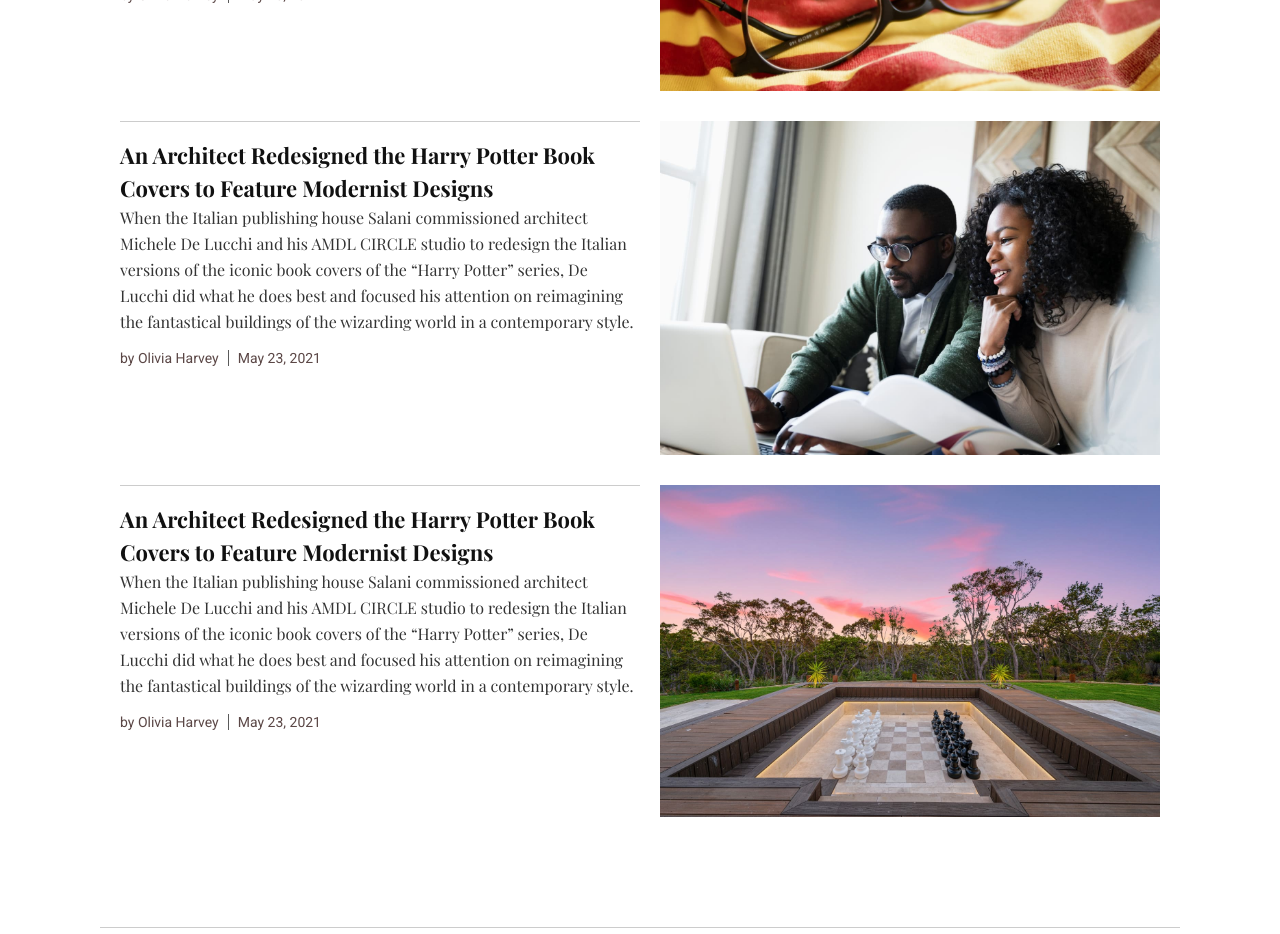
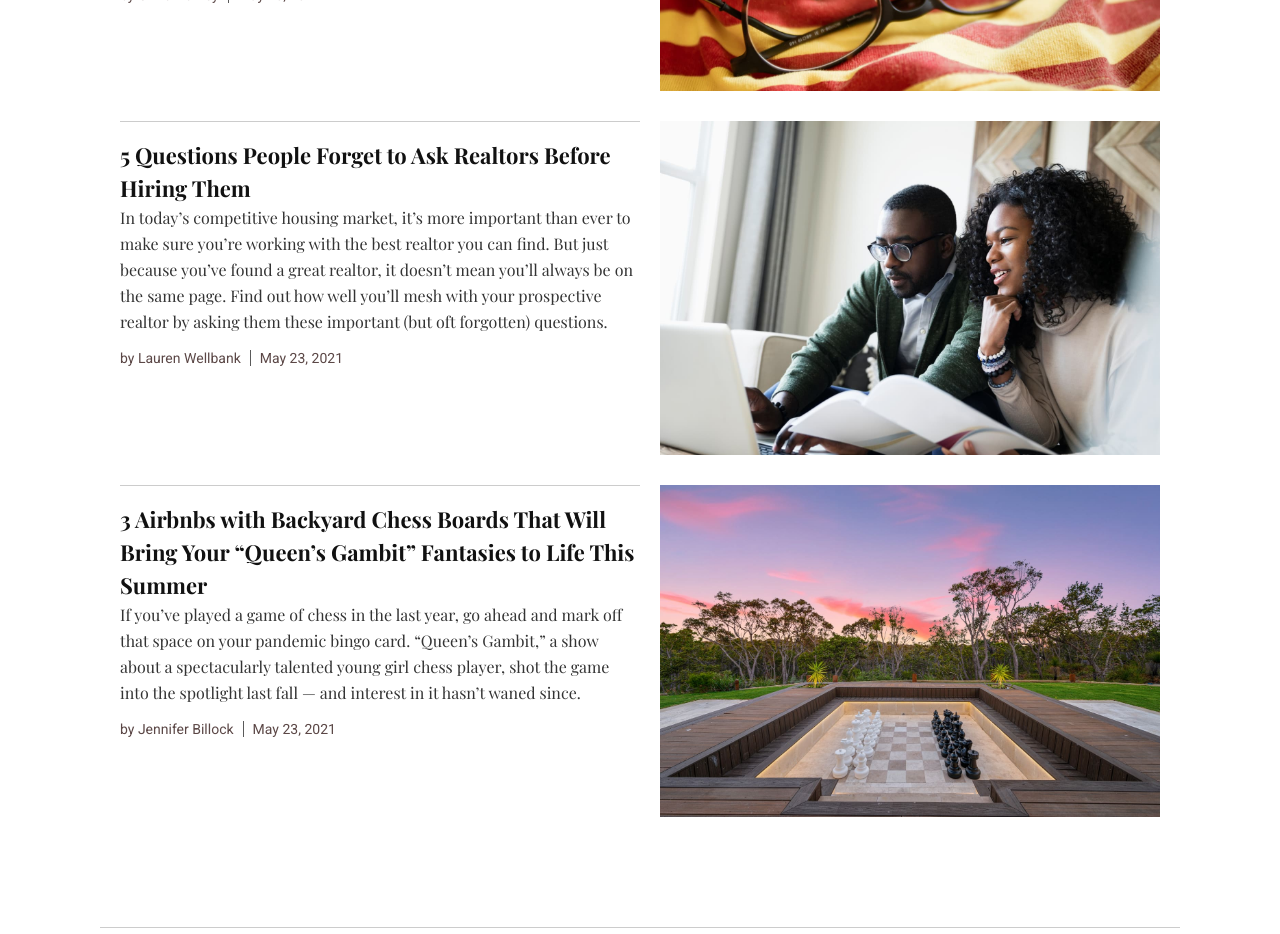
Before and after one commit to doramakh/multiple-language, a React (Create React App) app: page / in a window 1280 px wide. Shown: the part 1240-2174 px from the top of the page. Built offline with nearby package versions, Linux system fonts and the light colour scheme; a web font is replaced by a local one.

Commit message:
add multiple language function to articles section

```diff
--- a/src/Components/Articles.jsx
+++ b/src/Components/Articles.jsx
@@ -1,4 +1,10 @@
+import { useLang } from './../Context/LanguageContext'
+import translates from "./../translates"
+
 function Articles() {
+
+    const [lang] = useLang()
+
     return (
         <>
             <section className="articles">
@@ -8,15 +14,11 @@ function Articles() {
                         <li className="articles-item">
                             <a className="articles-link" href="#">
                                 <div className="articles-text-wrapper">
-                                    <h3 className="articles-title">
-                                    An Architect Redesigned the Harry Potter Book Covers to Feature Modernist Designs
-                                    </h3>
-                                    <p className="articles-desc">
-                                    When the Italian publishing house Salani commissioned architect Michele De Lucchi and his AMDL CIRCLE studio to redesign the Italian versions of the iconic book covers of the “Harry Potter” series, De Lucchi did what he does best and focused his attention on reimagining the fantastical buildings of the wizarding world in a contemporary style.
-                                    </p>
+                                    <h3 className="articles-title">{translates[lang].articleOneTitle}</h3>
+                                    <p className="articles-desc">{translates[lang].articleOneDesc}</p>
                                     <div className="hero-details">
-                                        <span className="hero-author">by Olivia Harvey</span>
-                                        <span className="hero-time">May 23, 2021</span>
+                                        <span className="hero-author">{translates[lang].articleOneAuthor}</span>
+                                        <span className="hero-time">{translates[lang].articleOneDate}</span>
                                     </div>
                                 </div>
                                 <img className="articles-img" src="./img/art-1.jpeg" alt="Harry Potter Book" width="500" />
@@ -25,15 +27,11 @@ function Articles() {
                         <li className="articles-item">
                             <a className="articles-link" href="#">
                                 <div className="articles-text-wrapper">
-                                    <h3 className="articles-title">
-                                    An Architect Redesigned the Harry Potter Book Covers to Feature Modernist Designs
-                                    </h3>
-                                    <p className="articles-desc">
-                                    When the Italian publishing house Salani commissioned architect Michele De Lucchi and his AMDL CIRCLE studio to redesign the Italian versions of the iconic book covers of the “Harry Potter” series, De Lucchi did what he does best and focused his attention on reimagining the fantastical buildings of the wizarding world in a contemporary style.
-                                    </p>
+                                    <h3 className="articles-title">{translates[lang].articleTwoTitle}</h3>
+                                    <p className="articles-desc">{translates[lang].articleTwoDesc}</p>
                                     <div className="hero-details">
-                                        <span className="hero-author">by Olivia Harvey</span>
-                                        <span className="hero-time">May 23, 2021</span>
+                                        <span className="hero-author">{translates[lang].articleTwoAuthor}</span>
+                                        <span className="hero-time">{translates[lang].articleTwoDate}</span>
                                     </div>
                                 </div>
                                 <img className="articles-img" src="./img/art-2.jpeg" alt="People in front of laptop" width="500" />
@@ -42,15 +40,11 @@ function Articles() {
                         <li className="articles-item">
                             <a className="articles-link" href="#">
                                 <div className="articles-text-wrapper">
-                                    <h3 className="articles-title">
-                                    An Architect Redesigned the Harry Potter Book Covers to Feature Modernist Designs
-                                    </h3>
-                                    <p className="articles-desc">
-                                    When the Italian publishing house Salani commissioned architect Michele De Lucchi and his AMDL CIRCLE studio to redesign the Italian versions of the iconic book covers of the “Harry Potter” series, De Lucchi did what he does best and focused his attention on reimagining the fantastical buildings of the wizarding world in a contemporary style.
-                                    </p>
+                                    <h3 className="articles-title">{translates[lang].articleThreeTitle}</h3>
+                                    <p className="articles-desc">{translates[lang].articleThreeDesc}</p>
                                     <div className="hero-details">
-                                        <span className="hero-author">by Olivia Harvey</span>
-                                        <span className="hero-time">May 23, 2021</span>
+                                        <span className="hero-author">{translates[lang].articleThreeAuthor}</span>
+                                        <span className="hero-time">{translates[lang].articleThreeDate}</span>
                                     </div>
                                 </div>
                                 <img className="articles-img" src="./img/art-3.jpeg" alt="Chess in the backyard" width="500" />
--- a/src/translates.js
+++ b/src/translates.js
@@ -15,6 +15,18 @@ const translates = {
         heroArticleTitle: '9 Things You Learn Living in a Tiny Studio Apartment',
         heroArticleAuthor: 'by Adrienne Breaux',
         heroArticleDate: 'Yesterday',
+        articleOneTitle: 'An Architect Redesigned the Harry Potter Book Covers to Feature Modernist Designs',
+        articleOneDesc: 'When the Italian publishing house Salani commissioned architect Michele De Lucchi and his AMDL CIRCLE studio to redesign the Italian versions of the iconic book covers of the “Harry Potter” series, De Lucchi did what he does best and focused his attention on reimagining the fantastical buildings of the wizarding world in a contemporary style.',
+        articleOneAuthor: 'by Olivia Harvey',
+        articleOneDate: 'May 23, 2021',
+        articleTwoTitle: '5 Questions People Forget to Ask Realtors Before Hiring Them',
+        articleTwoDesc: 'In today’s competitive housing market, it’s more important than ever to make sure you’re working with the best realtor you can find. But just because you’ve found a great realtor, it doesn’t mean you’ll always be on the same page. Find out how well you’ll mesh with your prospective realtor by asking them these important (but oft forgotten) questions. ',
+        articleTwoAuthor: 'by Lauren Wellbank',
+        articleTwoDate: 'May 23, 2021',
+        articleThreeTitle: '3 Airbnbs with Backyard Chess Boards That Will Bring Your “Queen’s Gambit” Fantasies to Life This Summer',
+        articleThreeDesc: 'If you’ve played a game of chess in the last year, go ahead and mark off that space on your pandemic bingo card. “Queen’s Gambit,” a show about a spectacularly talented young girl chess player, shot the game into the spotlight last fall — and interest in it hasn’t waned since.',
+        articleThreeAuthor: 'by Jennifer Billock',
+        articleThreeDate: 'May 23, 2021',
     },
     ru: {
         en: 'Английский',
@@ -32,6 +44,18 @@ const translates = {
         heroArticleTitle: '9 вещей, которые вы узнаете, пока будете жить в крохотной однокомнатной квартире',
         heroArticleAuthor: 'Адриенн Бро',
         heroArticleDate: 'Вчера',
+        articleOneTitle: 'Архитектор изменил дизайн обложек книг о Гарри Поттере, чтобы отразить модернистский дизайн',
+        articleOneDesc: 'Когда итальянское издательство Salani поручило архитектору Микеле Де Луччи и его студии AMDL CIRCLE переработать итальянские версии обложек культовых книг из серии« Гарри Поттер », Де Луччи сделал то, что у него получается лучше всего, и сосредоточил свое внимание на переосмыслении фантастические постройки волшебного мира в современном стиле.',
+        articleOneAuthor: 'Оливия Харви',
+        articleOneDate: '23 мая 2021 года',
+        articleTwoTitle: '5 вопросов, которые люди забывают задавать риэлторам, прежде чем нанять их',
+        articleTwoDesc: 'На сегодняшнем конкурентном рынке жилья как никогда важно убедиться, что вы работаете с лучшим риэлтором, которого можете найти. Но то, что вы нашли хорошего риелтора, не означает, что вы всегда будете на одной волне. Узнайте, насколько хорошо вы будете взаимодействовать со своим потенциальным риелтором, задав им эти важные (но часто забываемые) вопросы.',
+        articleTwoAuthor: 'Лорен Веллбанк',
+        articleTwoDate: '23 мая 2021 года',
+        articleThreeTitle: '3 Airbnb с шахматными досками на заднем дворе, которые воплотят в жизнь ваши фантазии о« ферзевом гамбите »этим летом',
+        articleThreeDesc: 'Если вы играли в шахматы в прошлом году, отметьте это место на своей карточке пандемического бинго. «Ферзевый гамбит», шоу о невероятно талантливой девушке-шахматистке, привлекло внимание к этой игре прошлой осенью - и с тех пор интерес к ней не угас.',
+        articleThreeAuthor: 'Дженнифер Биллок',
+        articleThreeDate: '23 мая 2021 года',
     },
     uz: {
         en: 'Ingliz',
@@ -49,6 +73,19 @@ const translates = {
         heroArticleTitle: 'Kichkina studiya kvartirasida yashab o\'rganish mumkin bo\'lgan 9 narsa',
         heroArticleAuthor: 'Adrienne Breaux tomonidan',
         heroArticleDate: 'Kecha',
+        articleOneTitle: 'Me\'mor Garri Potter kitobining muqovalarini modernistik dizaynlar asosida qayta ishladi',
+        articleOneDesc: 'Italiyaning Salani nashriyoti me\'mor Mishel De Lucchi va uning AMDL CIRCLE studiyasiga "Garri Potter" turkumidagi ramziy kitob muqovalarining italyancha versiyasini qayta ishlashni buyurganida, De Lucchi qo\'lidan kelganicha ish olib bordi va diqqatini qayta tasavvur qilishga qaratdi. sehrgarlar dunyosining zamonaviy uslubdagi hayoliy binolari.',
+        articleOneAuthor: 'Olivia Harvey tomonidan',
+        articleOneDate: '2021 yil 23-may',
+        articleTwoTitle: 'Odamlar ularni qabul qilishdan oldin rieltorlardan so\'rashni unutadigan 5 ta savol',
+        articleTwoDesc: 'Bugungi raqobatbardosh uy-joy bozorida topishingiz mumkin bo\'lgan eng yaxshi rieltor bilan ishlashga ishonch hosil qilish har qachongidan ham muhimroq. Ammo siz ajoyib rieltorni topganingiz uchun, bu siz doimo bitta sahifada bo\'lishingizni anglatmaydi. Kelajakdagi rieltoringizga ushbu muhim (lekin tez-tez unutilgan) savollarni berib, qanchalik yaxshi ish tutishingizni bilib oling.',
+        articleTwoAuthor: 'Lauren Wellbank tomonidan',
+        articleTwoDate: '2021 yil 23-may',
+        articleThreeTitle: 'Yozda sizning" qirolichangizning gambiti "fantaziyalarini hayotga olib keladigan orqa hovlisidagi shaxmat taxtalari bilan 3 ta Airbnbs',
+        articleThreeDesc: 'Agar siz o\'tgan yili shaxmat o\'yinini o\'ynagan bo\'lsangiz, davom eting va pandemik bingo kartangizdagi joyni belgilang. "Qirolichaning Gambiti", ajoyib iste\'dodli yosh shaxmatchi qiz haqida namoyish, o\'tgan yilning kuzida o\'yinni diqqat markaziga tushirdi - va bundan buyon unga bo\'lgan qiziqish susaymadi. ',
+        articleThreeAuthor: 'Jennifer Billock tomonidan',
+        articleThreeDate: '2021 yil 23-may',
+
     },
 }
 
```
